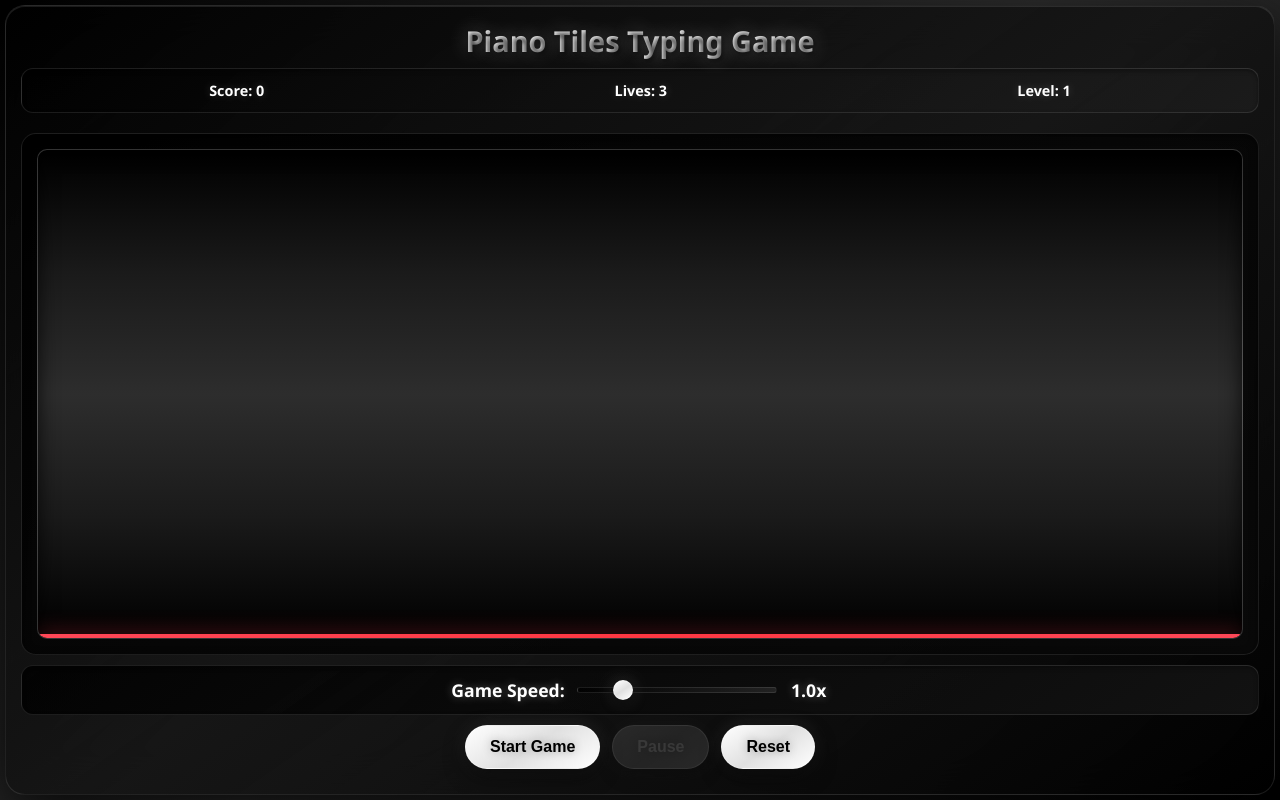
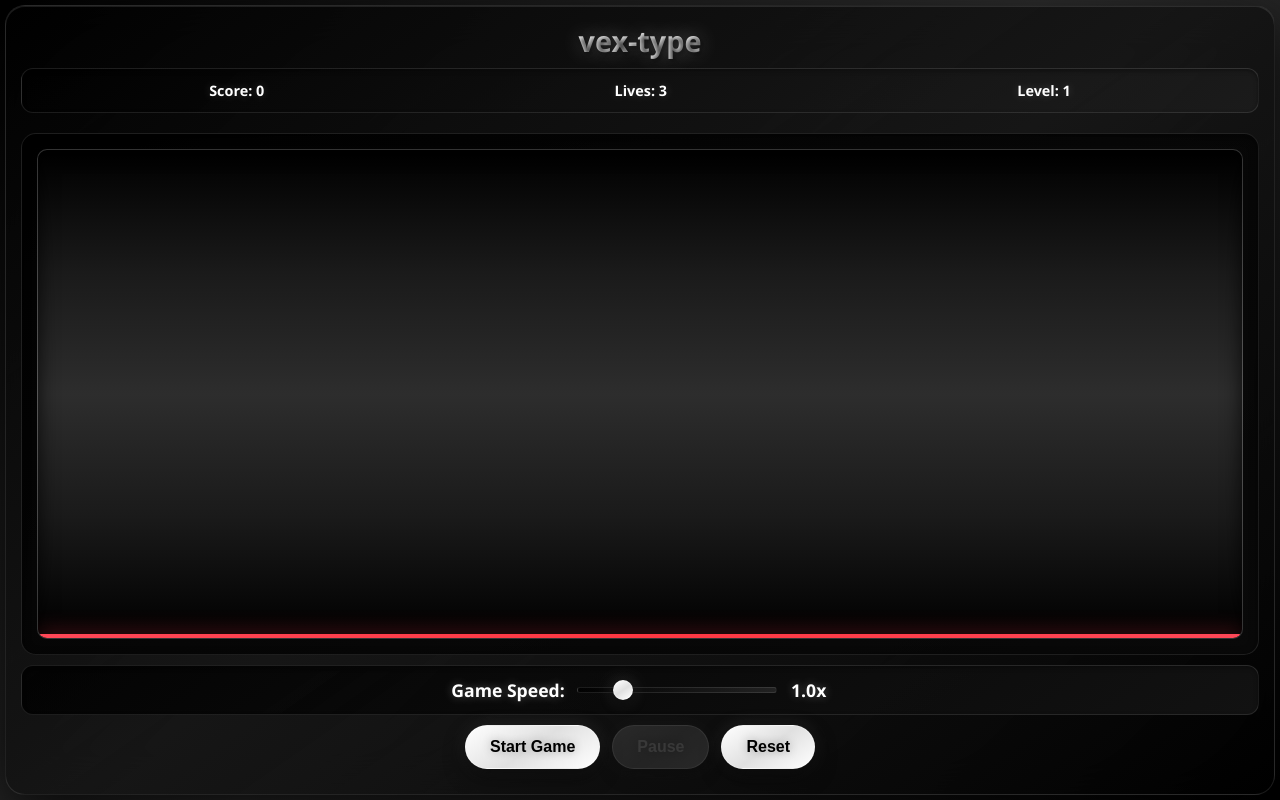
Before and after one commit to srjnnn/vexo-rjvm, a plain HTML site: page index.html in a window 1280 px wide. Drawn offline with Linux system fonts and the light colour scheme.

Commit message:
changed the name

```diff
--- a/index.html
+++ b/index.html
@@ -9,7 +9,7 @@
 <body>
     <div class="game-container">
         <div class="game-header">
-            <h1>Piano Tiles Typing Game</h1>
+            <h1>vex-type</h1>
             <div class="score-board">
                 <div class="score">Score: <span id="score">0</span></div>
                 <div class="lives">Lives: <span id="lives">3</span></div>
```
